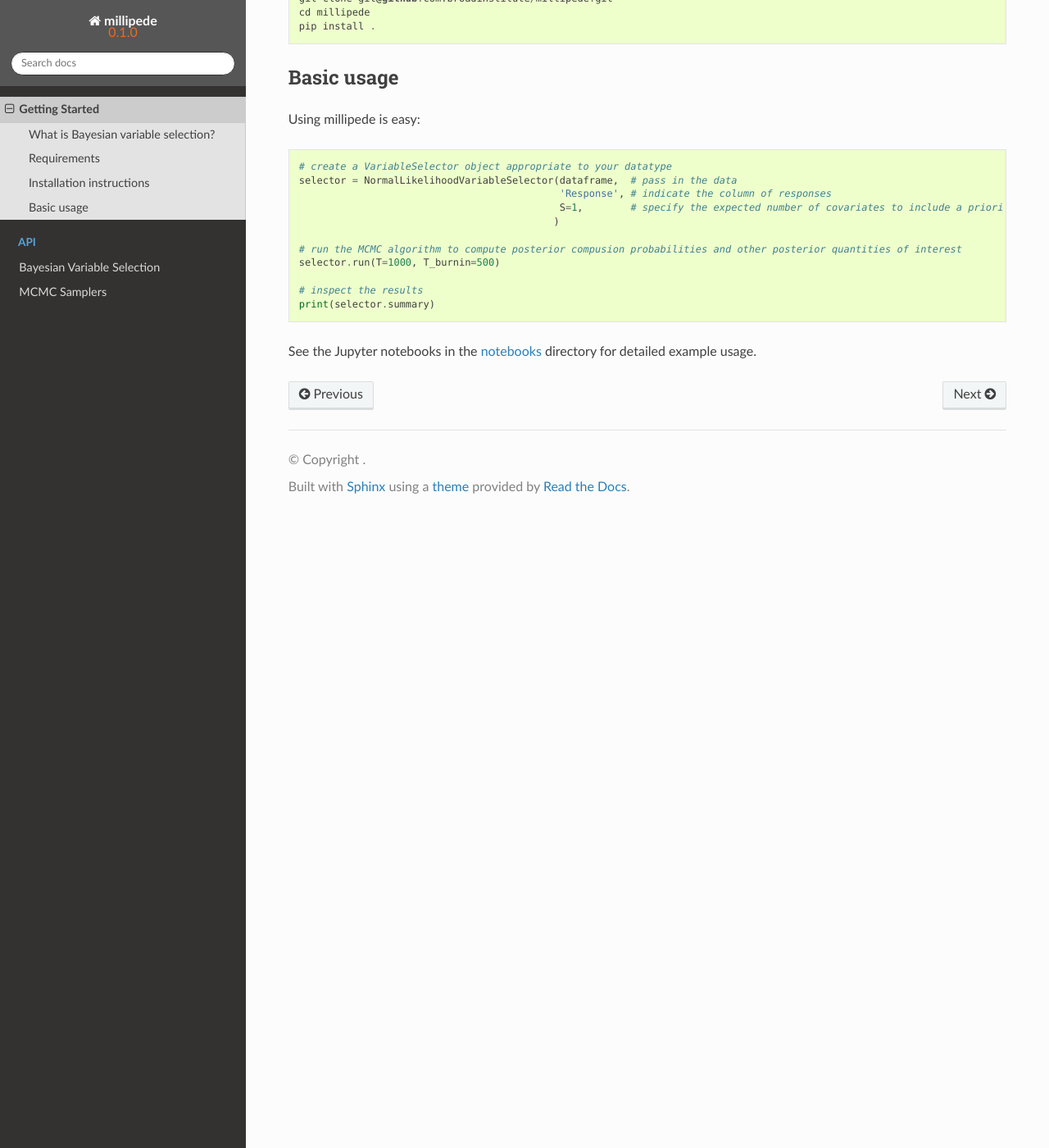
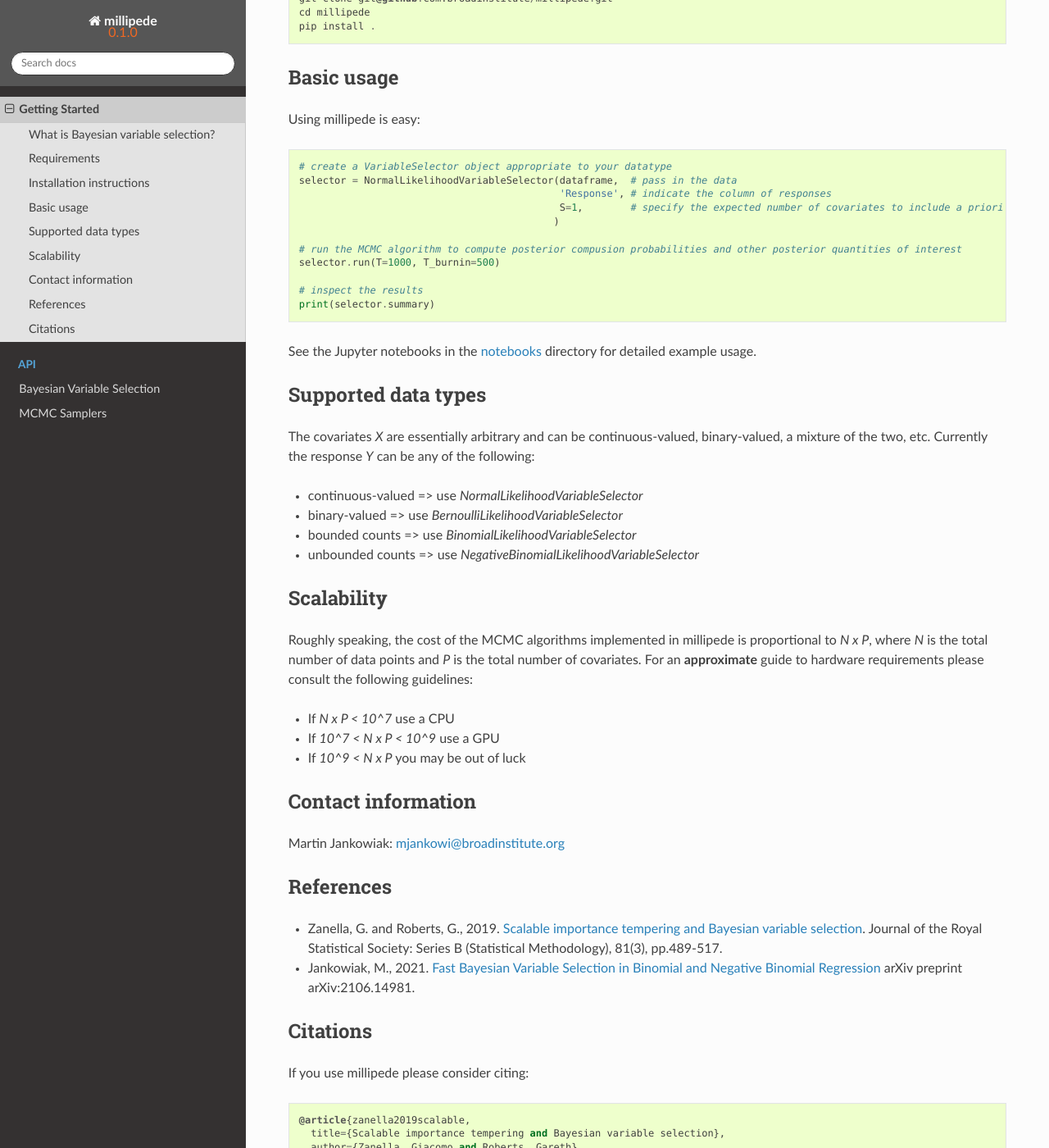
Before and after one commit to BasisResearch/millipede, a Sphinx documentation site: the page built from docs/source/getting_started.rst, in a window 1280 px wide and 1400 px high, scrolled down 1132 px. Shown: the whole window at 82% size. Built offline with Sphinx 7.4.7 and the Read the Docs theme 2.0.0, drawn with Linux system fonts in a browser that asks for light colours; some of the changed text lies outside the part shown.

Commit message:
update rsts

```diff
--- a/docs/source/getting_started.rst
+++ b/docs/source/getting_started.rst
@@ -80,3 +80,65 @@ Using millipede is easy:
     print(selector.summary)
 
 See the Jupyter notebooks in the `notebooks <https://github.com/broadinstitute/millipede/tree/master/notebooks>`__ directory for detailed example usage.
+
+
+Supported data types
+--------------------
+
+The covariates `X` are essentially arbitrary and can be continuous-valued, binary-valued, a mixture of the two, etc.
+Currently the response `Y` can be any of the following:
+
+* continuous-valued => use `NormalLikelihoodVariableSelector`
+* binary-valued => use `BernoulliLikelihoodVariableSelector`
+* bounded counts => use `BinomialLikelihoodVariableSelector`
+* unbounded counts => use `NegativeBinomialLikelihoodVariableSelector`
+
+Scalability
+-----------
+
+Roughly speaking, the cost of the MCMC algorithms implemented in millipede is proportional
+to `N x P`, where `N` is the total number of data points and `P` is the total number of covariates.
+For an **approximate** guide to hardware requirements please consult the following guidelines:
+
+* If `N x P < 10^7` use a CPU
+* If `10^7 < N x P < 10^9` use a GPU
+* If `10^9 < N x P` you may be out of luck
+
+
+Contact information
+-------------------
+
+Martin Jankowiak: mjankowi@broadinstitute.org
+
+
+References
+----------
+
+* Zanella, G. and Roberts, G., 2019. `Scalable importance tempering and Bayesian variable selection <https://rss.onlinelibrary.wiley.com/doi/abs/10.1111/rssb.12316>`__. Journal of the Royal Statistical Society: Series B (Statistical Methodology), 81(3), pp.489-517.
+
+* Jankowiak, M., 2021. `Fast Bayesian Variable Selection in Binomial and Negative Binomial Regression <https://arxiv.org/abs/2106.14981>`__ arXiv preprint arXiv:2106.14981.
+
+Citations
+---------
+
+If you use millipede please consider citing:
+
+::
+
+    @article{zanella2019scalable,
+      title={Scalable importance tempering and Bayesian variable selection},
+      author={Zanella, Giacomo and Roberts, Gareth},
+      journal={Journal of the Royal Statistical Society: Series B (Statistical Methodology)},
+      volume={81},
+      number={3},
+      pages={489--517},
+      year={2019},
+      publisher={Wiley Online Library}
+    }
+
+    @article{jankowiak2021fast,
+      title={Fast Bayesian Variable Selection in Binomial and Negative Binomial Regression},
+      author={Jankowiak, Martin},
+      journal={arXiv preprint arXiv:2106.14981},
+      year={2021}
+    }
```
